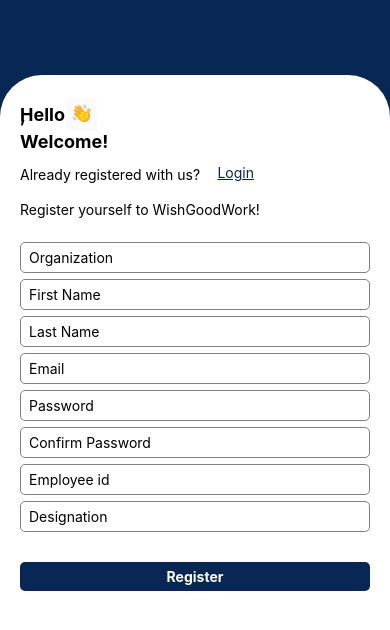
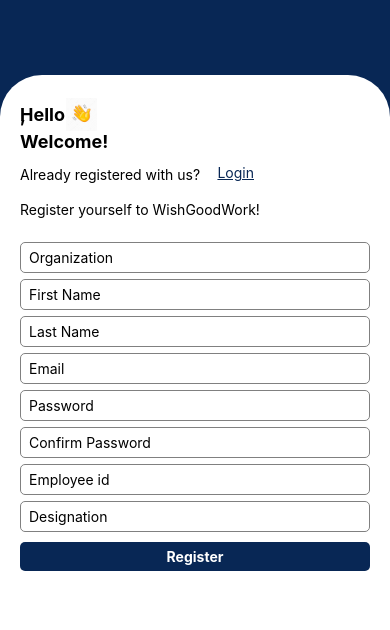
Before and after one commit to anilvishwakarma-clecotech/local_wishgoodwork, a React Native app: screen /Register in a window 390 px wide. Shown: the top 630 px of the page. Built offline with nearby package versions, Linux system fonts and the light colour scheme; what react-native-responsive-dimensions would draw is missing.

Commit message:
Remove scroll view

```diff
--- a/src/screens/auth/Register.tsx
+++ b/src/screens/auth/Register.tsx
@@ -49,12 +49,20 @@
         style={styles.innerContainer}
         behavior={Platform.OS === 'ios' ? 'padding' : 'height'}>
         <TouchableWithoutFeedback onPress={() => Keyboard.dismiss()}>
-          {/* <FlatList data={''} renderItem={()=>{}} keyExtractor={(item,index)=>item?.id||index?.toString()}/> */}
-          <ScrollView
+          <View
             style={styles.inner}
-            contentContainerStyle={{justifyContent: 'center'}}
-            showsVerticalScrollIndicator={false}>
-            <View style={styles.headerContainer}>
+           >
+
+
+            <FlatList
+              data={registerData}
+              renderItem={renderItem}
+              keyExtractor={(item, index) => index?.toString()}
+              showsVerticalScrollIndicator={false}
+              ListHeaderComponent={()=>{
+                return(
+                  <>
+                  <View style={styles.headerContainer}>
               <CustomText
                 text={registerScreenText.registerHead1}
                 style={styles.helloText}
@@ -90,22 +98,26 @@
                 style={styles.descriptionText}
               />
             </View>
+                  </>
+                )
+              }}
+              ListFooterComponent={()=>{
+                return(
+                  <View style={styles.buttonContainer}>
+                  <CustomButton
+                    text={'Register'}
+                    buttonStyle={styles.buttonStyle}
+                    textStyle={styles.textStyle}
+                  />
+                </View>
+                )
+              }}
+              contentContainerStyle={{paddingBottom: 20}}
 
-            <FlatList
-              data={registerData}
-              renderItem={renderItem}
-              keyExtractor={(item, index) => index?.toString()}
-              contentContainerStyle={{paddingBottom: 20}}
             />
 
-            <View style={styles.buttonContainer}>
-              <CustomButton
-                text={'Register'}
-                buttonStyle={styles.buttonStyle}
-                textStyle={styles.textStyle}
-              />
-            </View>
-          </ScrollView>
+
+          </View>
         </TouchableWithoutFeedback>
       </KeyboardAvoidingView>
     </View>
@@ -130,6 +142,7 @@
   },
   inner: {
     marginTop: 23,
+    justifyContent: 'center'
   },
   headerContainer: {
     flexDirection: 'row',
```
